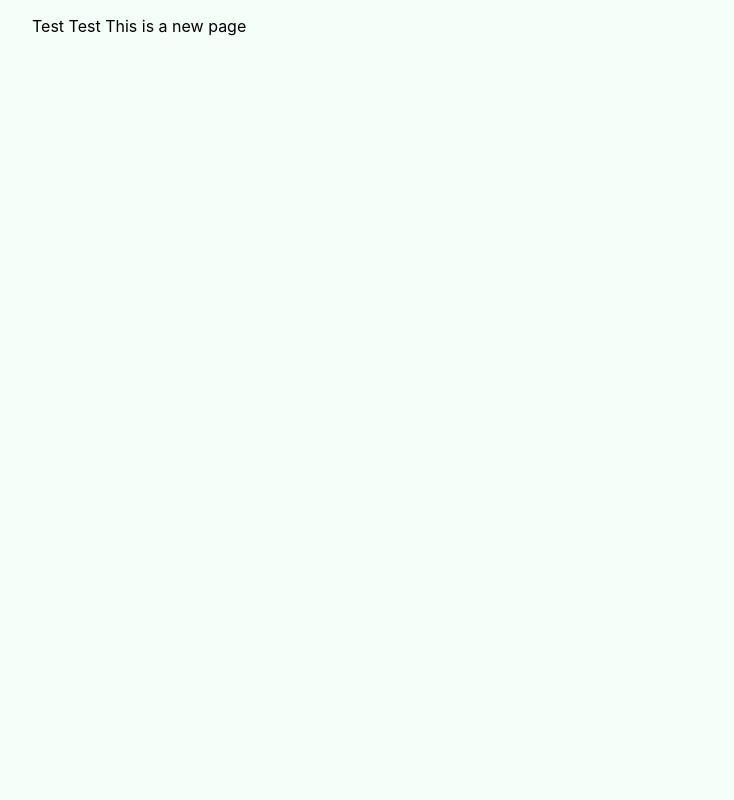
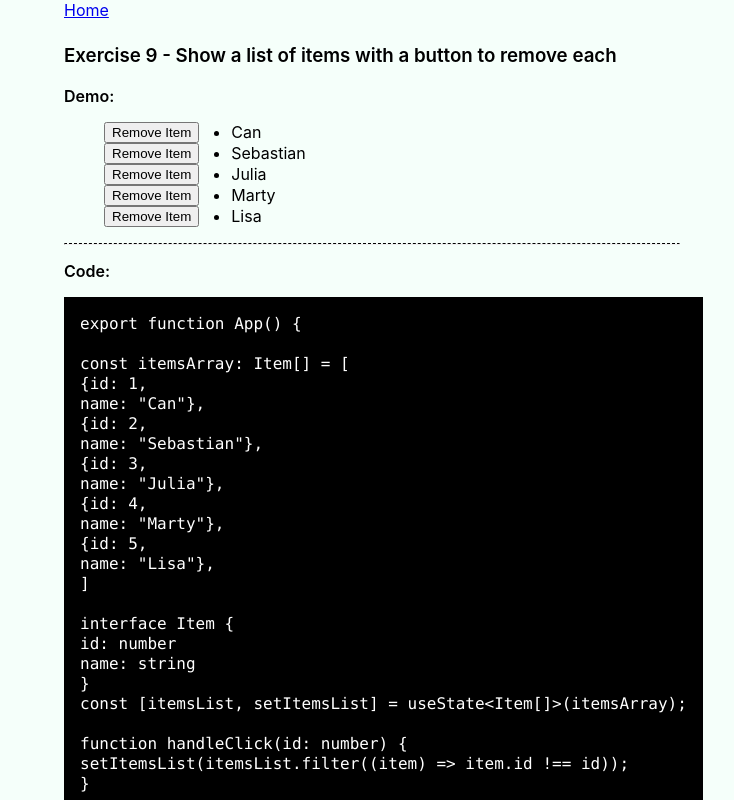
Before and after one commit to canyapalak/react-with-typescript, a React (Create React App) app: page /exercise-9 in a window 1280 px wide. Shown: the top 800 px of the page, without its empty margins (0-734 px from the left). Built offline with nearby package versions, Linux system fonts and the light colour scheme.

Commit message:
added exercise 8 and 9

```diff
--- a/src/App.css
+++ b/src/App.css
@@ -38,3 +38,11 @@
   margin-right: 75vh;
   border-top: dashed 1px;
 }
+
+.list-item {
+  display: flex;
+}
+
+.list-name {
+  margin-left: 2rem;
+}
--- a/src/views/Exercise9.tsx
+++ b/src/views/Exercise9.tsx
@@ -1,10 +1,124 @@
+import { Link } from "react-router-dom";
 import "../App.css";
-import React from "react";
+import React, { useState } from "react";
 
 export default function Exercise9() {
+  const itemsArray: Item[] = [
+    { id: 1, name: "Can" },
+    { id: 2, name: "Sebastian" },
+    { id: 3, name: "Julia" },
+    { id: 4, name: "Marty" },
+    { id: 5, name: "Lisa" },
+  ];
+
+  interface Item {
+    id: number;
+    name: string;
+  }
+  const [itemsList, setItemsList] = useState<Item[]>(itemsArray);
+
+  function handleClick(id: number) {
+    setItemsList(itemsList.filter((item) => item.id !== id));
+  }
+
   return (
-    <div>
-      <p>Test Test This is a new page</p>
+    <div className="App">
+      <Link to="/">Home</Link>
+      <h3 className="App-header">
+        Exercise 9 - Show a list of items with a button to remove each
+      </h3>
+      <p className="ex-header">Demo:</p>
+      <div className="imp">
+        <ul>
+          {itemsList.map((item) => (
+            <div className="list-item" key={item.id}>
+              <button onClick={() => handleClick(item.id)}>Remove Item</button>
+              <li className="list-name">{item.name}</li>
+            </div>
+          ))}
+        </ul>
+      </div>
+      <hr className="line" />
+      <div>
+        <p className="ex-header">Code:</p>
+        <div className="code-box">
+          <code>
+            {`export function App() {`}
+            <br />
+            {``}
+            <br />
+            {`const itemsArray: Item[] = [`}
+            <br />
+            {`{id: 1,`}
+            <br />
+            {`name: "Can"},`}
+            <br />
+            {`{id: 2,`}
+            <br />
+            {`name: "Sebastian"},`}
+            <br />
+            {`{id: 3,`}
+            <br />
+            {`name: "Julia"},`}
+            <br />
+            {`{id: 4,`}
+            <br />
+            {`name: "Marty"},`}
+            <br />
+            {`{id: 5,`}
+            <br />
+            {`name: "Lisa"},`}
+            <br />
+            {`]`}
+            <br />
+            {``}
+            <br />
+            {`interface Item {`}
+            <br />
+            {`id: number`}
+            <br />
+            {`name: string`}
+            <br />
+            {`}`}
+            <br />
+            {`const [itemsList, setItemsList] = useState<Item[]>(itemsArray);`}
+            <br />
+            {``}
+            <br />
+            {`function handleClick(id: number) {`}
+            <br />
+            {`setItemsList(itemsList.filter((item) => item.id !== id));`}
+            <br />
+            {`}`}
+            <br />
+            {``}
+            <br />
+            {`return (`}
+            <br />
+            {`<>`}
+            <br />
+            {`<ul>`}
+            <br />
+            {`{itemsList.map((item) =>`}
+            <br />
+            {`<div className="list-item"><li key={item.id}>{item.name}</li>`}
+            <br />
+            {`<button onClick={()=>handleClick(item.id)}>Remove Item</button>`}
+            <br />
+            {`</div>`}
+            <br />
+            {`)}`}
+            <br />
+            {`</ul>`}
+            <br />
+            {`</>`}
+            <br />
+            {`)}`}
+            <br />
+            <br />
+          </code>
+        </div>
+      </div>
     </div>
   );
 }
```
